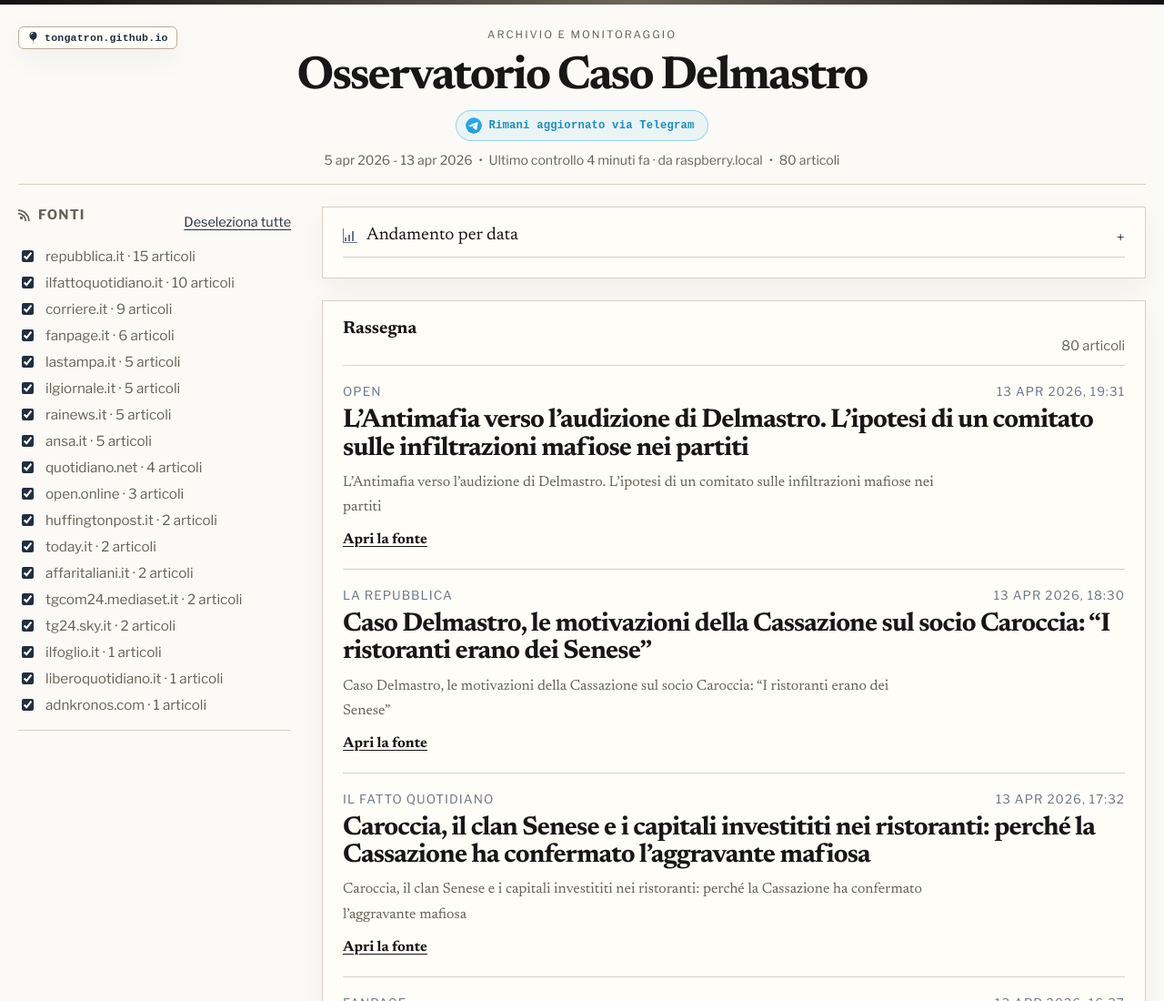
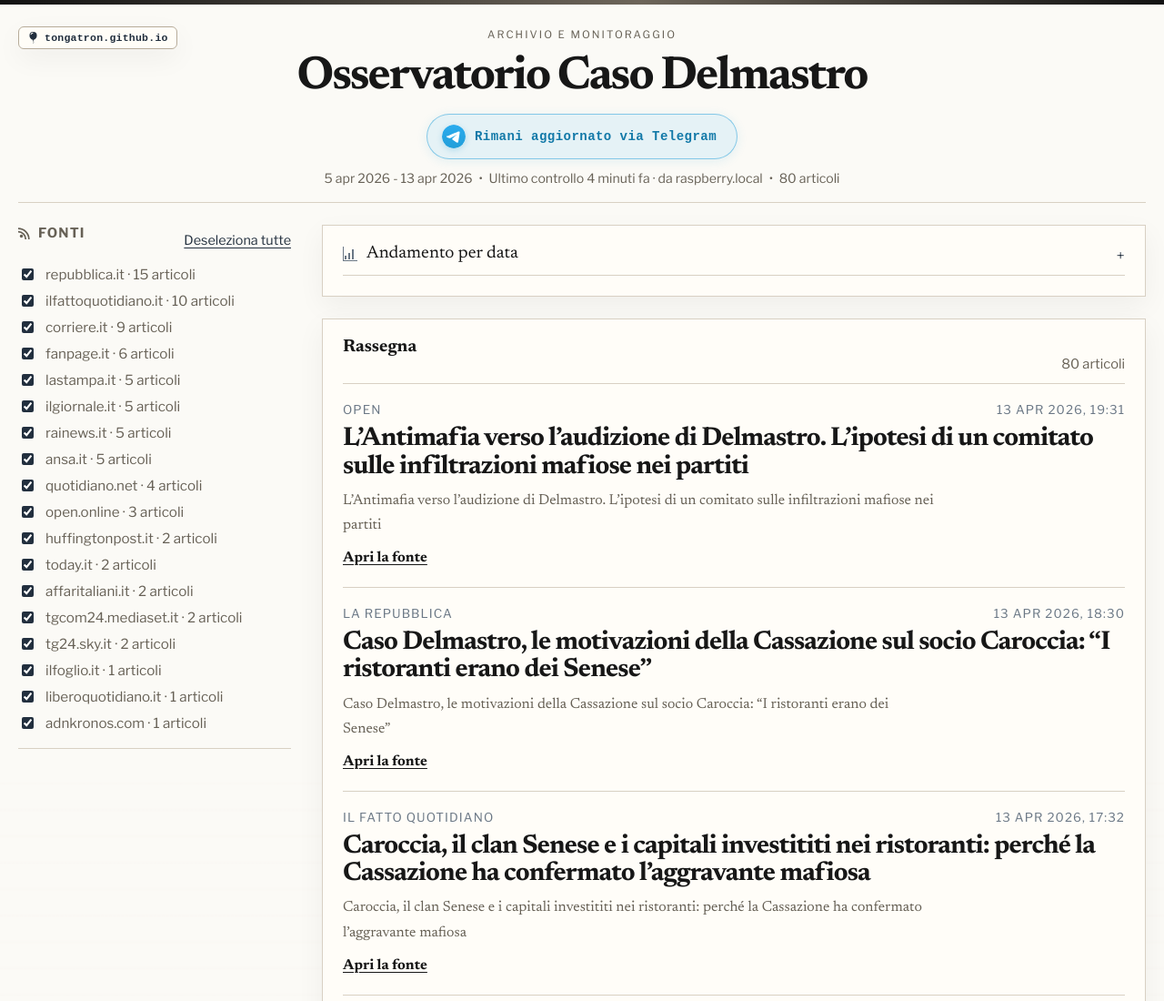
Before and after one commit to tongatron/osservatorio-delmastro, a website: page index.html in a window 1280 px wide. Shown: the top 1100 px of the page at 91% size. Drawn offline with nearby package versions, Linux system fonts and the light colour scheme.

Commit message:
fix: enlarge and improve Telegram badge style

```diff
--- a/styles.css
+++ b/styles.css
@@ -841,27 +841,34 @@
 .telegram-badge {
   display: inline-flex;
   align-items: center;
-  gap: 7px;
-  margin: 10px auto 0;
-  padding: 7px 14px 7px 10px;
-  border: 1px solid rgba(34,158,217,.4);
-  border-radius: 20px;
-  background: rgba(42,171,238,.08);
-  color: #1a8fc1;
+  gap: 10px;
+  margin: 14px auto 0;
+  padding: 11px 22px 11px 16px;
+  border: 1.5px solid rgba(34,158,217,.5);
+  border-radius: 40px;
+  background: rgba(42,171,238,.10);
+  color: #1279a8;
   text-decoration: none;
-  font-family: "Courier New", Courier, monospace;
-  font-size: 0.76rem;
+  font-family: Courier New, Courier, monospace;
+  font-size: 0.88rem;
   font-weight: 700;
-  letter-spacing: 0.02em;
-  transition: background .15s, border-color .15s;
+  letter-spacing: 0.03em;
+  box-shadow: 0 2px 12px rgba(34,158,217,.12);
+  transition: background .15s, border-color .15s, box-shadow .15s;
 }
 .telegram-badge:hover {
-  background: rgba(42,171,238,.18);
-  border-color: rgba(34,158,217,.7);
+  background: rgba(42,171,238,.20);
+  border-color: rgba(34,158,217,.8);
+  box-shadow: 0 4px 18px rgba(34,158,217,.22);
 }
 .telegram-badge svg {
   flex: 0 0 auto;
-  width: 18px;
-  height: 18px;
+  width: 26px;
+  height: 26px;
   border-radius: 50%;
+  box-shadow: 0 2px 6px rgba(34,158,217,.25);
 }
+@media (max-width: 600px) {
+  .telegram-badge { font-size: 0.82rem; padding: 10px 18px 10px 14px; }
+  .telegram-badge svg { width: 22px; height: 22px; }
+}
```
